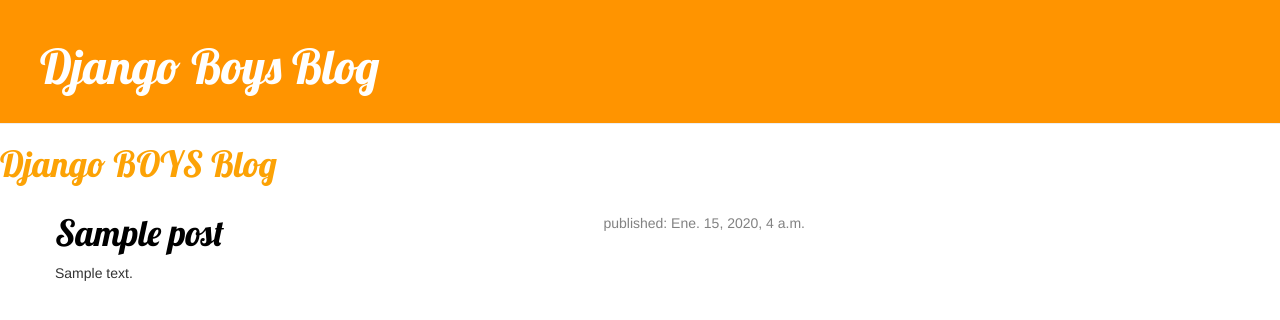
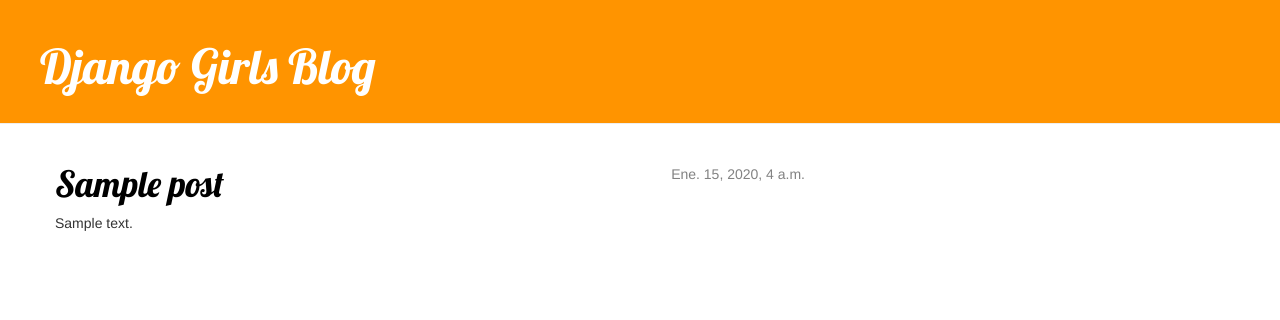
Before and after one commit to JoseAndresChoc96/django-ultimo, a Django app: template blog/templates/blog/post_list.html in a window 1280 px wide. Shown: the top 320 px of the page. Run offline with Django 3.2, Linux system fonts and the light colour scheme; the template is opened without the code that fills it: values that come from a table or form of the project are taken from there, others are empty; tables that the repository leaves empty hold one stand-in row (values such as "Sample post"); some libraries are stand-ins or nearby versions.

Commit message:
Agregadas vistas y plantilla para el detalle del post del blog así como también CSS para el sitio.

```diff
--- /dev/null
+++ b/blog/templates/blog/base.html
@@ -0,0 +1,23 @@
+{% load static %}
+<html>
+    <head>
+        <title>Django Girls blog</title>
+        <link rel="stylesheet" href="//maxcdn.bootstrapcdn.com/bootstrap/3.2.0/css/bootstrap.min.css">
+        <link rel="stylesheet" href="//maxcdn.bootstrapcdn.com/bootstrap/3.2.0/css/bootstrap-theme.min.css">
+        <link href='//fonts.googleapis.com/css?family=Lobster&subset=latin,latin-ext' rel='stylesheet' type='text/css'>
+        <link rel="stylesheet" href="{% static 'css/blog.css' %}">
+    </head>
+    <body>
+      <div class="page-header">
+          <h1><a href="/">Django Girls Blog</a></h1>
+      </div>
+      <div class="content container">
+          <div class="row">
+              <div class="col-md-8">
+              {% block content %}
+              {% endblock %}
+              </div>
+          </div>
+      </div>
+  </body>
+</html>
--- a/blog/templates/blog/post_list.html
+++ b/blog/templates/blog/post_list.html
@@ -1,35 +1,13 @@
-{% load static %}
-<html>
-    <head>
-        <title>Django Boys blog</title>
-        <link rel="stylesheet" href="//maxcdn.bootstrapcdn.com/bootstrap/3.2.0/css/bootstrap.min.css">
-        <link rel="stylesheet" href="//maxcdn.bootstrapcdn.com/bootstrap/3.2.0/css/bootstrap-theme.min.css">
-        <link rel="stylesheet" href="{% static 'css/blog.css' %}">
-        <link href="//fonts.googleapis.com/css?family=Lobster&subset=latin,latin-ext" rel="stylesheet" type="text/css">
-    </head>
-    <body>
-      <div class="page-header">
-        <h1><a href="/">Django Boys Blog</a></h1>
-      </div>
-        <div>
-            <h1><a href="/">Django BOYS Blog</a></h1>
-        </div>
+{% extends 'blog/base.html' %}
 
-              <div class="content container">
-    <div class="row">
-        <div class="col-md-8">
+{% block content %}
     {% for post in posts %}
         <div class="post">
             <div class="date">
-                        <p>published: {{ post.published_date }}</p>
+                {{ post.published_date }}
             </div>
-                    <h1><a href="">{{ post.title }}</a></h1>
+            <h1><a href="{% url 'post_detail' pk=post.pk %}">{{ post.title }}</a></h1>
             <p>{{ post.text|linebreaksbr }}</p>
         </div>
     {% endfor %}
-        </div>
-    </div>
-</div>
-
-    </body>
-</html>
+{% endblock %}
--- a/blog/urls.py
+++ b/blog/urls.py
@@ -3,4 +3,5 @@ from . import views
 
 urlpatterns = [
     path('', views.post_list, name='post_list'),
+    path('post/<int:pk>/', views.post_detail, name='post_detail'),
 ]
--- a/blog/views.py
+++ b/blog/views.py
@@ -1,7 +1,12 @@
 from django.shortcuts import render
 from django.utils import timezone
 from .models import Post
+from django.shortcuts import render, get_object_or_404
 
 def post_list(request):
     posts = Post.objects.filter(published_date__lte=timezone.now()).order_by('published_date')
     return render(request, 'blog/post_list.html', {'posts': posts})
+
+def post_detail(request, pk):
+    post = get_object_or_404(Post, pk=pk)
+    return render(request, 'blog/post_detail.html', {'post': post})
```
Also changed, not shown: blog/templates/blog/post_detail.html (added, +13 -0 lines). Lines whose indentation alone changed are shown as unchanged.
